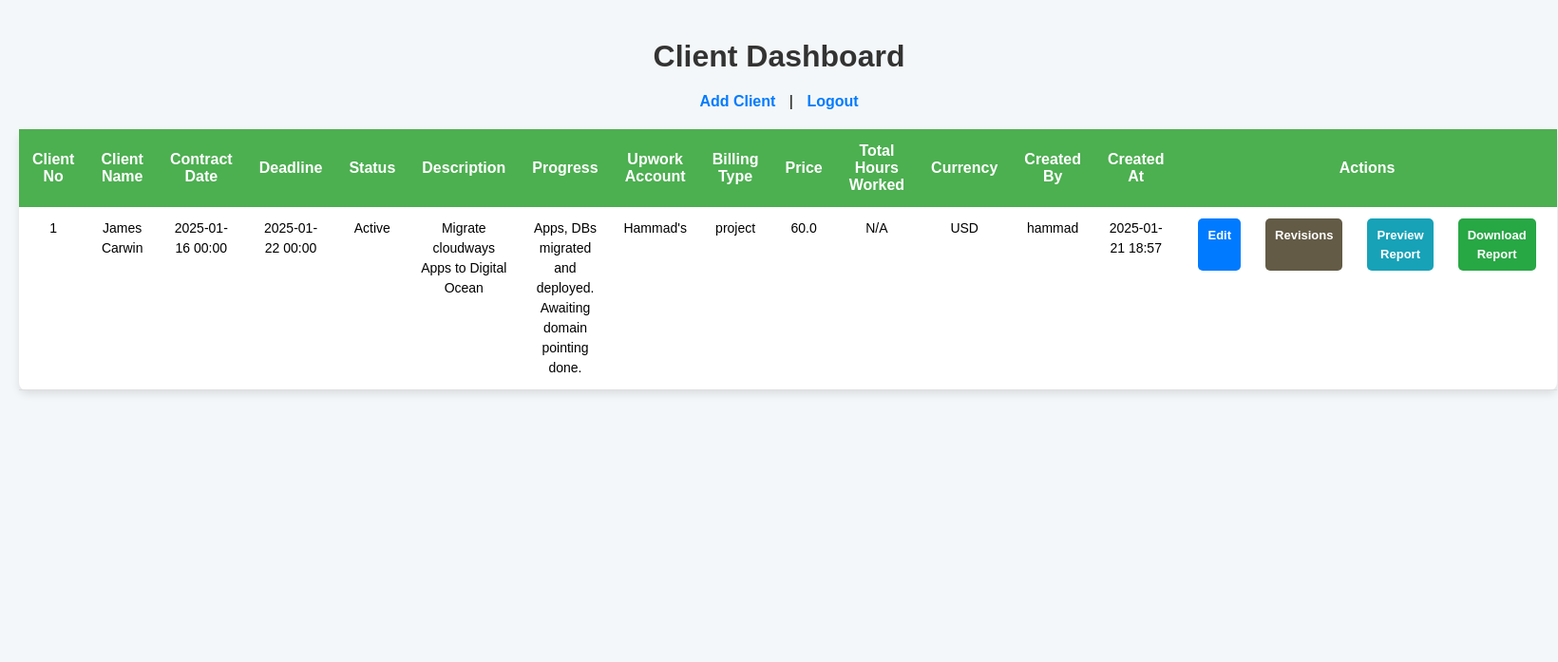
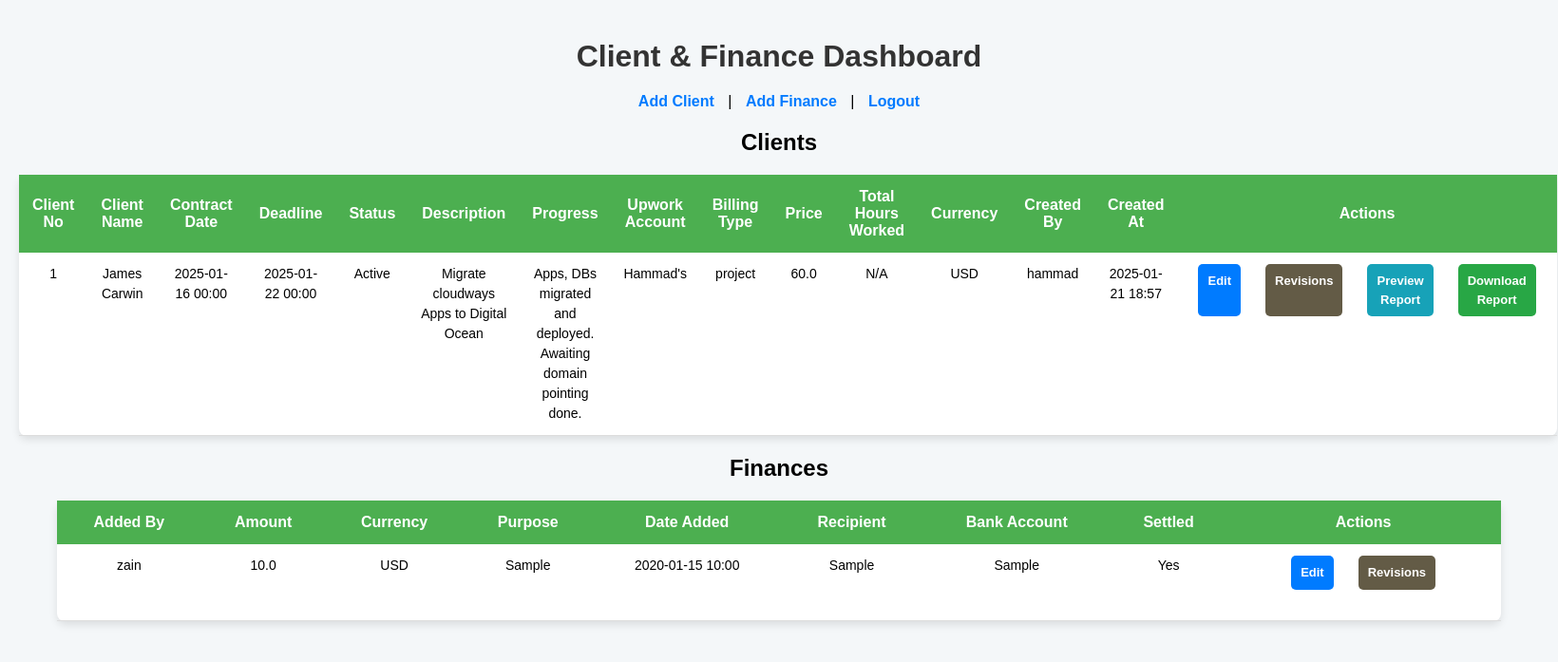
Before and after one commit to i2zoneadmin/cms, a Flask app: template templates/dashboard.html in a window 1640 px wide. Shown: the top 697 px of the page at 95% size. Run offline with Flask 3, Linux system fonts and the light colour scheme; the template is opened without the code that fills it: values that come from a table or form of the project are taken from there, others are empty; tables that the repository leaves empty hold one stand-in row (values such as "Sample post").

Commit message:
added finance management system

```diff
--- a/templates/dashboard.html
+++ b/templates/dashboard.html
@@ -1,4 +1,4 @@
-<!DOCTYPE html>
+<!-- <!DOCTYPE html>
 <html lang="en">
 <head>
     <meta charset="UTF-8">
@@ -65,4 +65,116 @@
         </table>
     </div>
 </body>
+</html> -->
+
+<!DOCTYPE html>
+<html lang="en">
+<head>
+    <meta charset="UTF-8">
+    <meta name="viewport" content="width=device-width, initial-scale=1.0">
+    <title>Client & Finance Dashboard</title>
+    <link rel="stylesheet" href="/static/css/dashboard.css">
+</head>
+<body>
+    <h1>Client & Finance Dashboard</h1>
+    <div>
+        <a href="/add_client">Add Client</a> |
+        <a href="/finance/add">Add Finance</a> |
+        <a href="/logout">Logout</a>
+    </div>
+
+    <!-- Client Table -->
+    <div class="table-container">
+        <h2>Clients</h2>
+        <table>
+            <thead>
+                <tr>
+                    <th>Client No</th>
+                    <th>Client Name</th>
+                    <th>Contract Date</th>
+                    <th>Deadline</th>
+                    <th>Status</th>
+                    <th>Description</th>
+                    <th>Progress</th>
+                    <th>Upwork Account</th>
+                    <th>Billing Type</th>
+                    <th>Price</th>
+                    <th>Total Hours Worked</th>
+                    <th>Currency</th>
+                    <th>Created By</th>
+                    <th>Created At</th>
+                    <th>Actions</th>
+                </tr>
+            </thead>
+            <tbody>
+                {% for client in clients %}
+                <tr>
+                    <td>{{ client.client_no }}</td>
+                    <td>{{ client.client_name }}</td>
+                    <td>{{ client.contract_date.strftime('%Y-%m-%d %H:%M') }}</td>
+                    <td>{{ client.deadline.strftime('%Y-%m-%d %H:%M') }}</td>
+                    <td>{{ client.status }}</td>
+                    <td>{{ client.description }}</td>
+                    <td>{{ client.progress }}</td>
+                    <td>{{ client.upwork_account }}</td>
+                    <td>{{ client.billing_type }}</td>
+                    <td>{{ client.price }}</td>
+                    <td>{% if client.billing_type == 'hourly' %}{{ client.hours_worked }}{% else %}N/A{% endif %}</td>
+                    <td>{{ client.currency }}</td>
+                    <td>{{ User.query.get(client.created_by).username }}</td>
+                    <td>{{ client.created_at.strftime('%Y-%m-%d %H:%M') }}</td>
+                    <td>
+                        <div class="action-buttons">
+                            <a href="/edit_client/{{ client.id }}" class="edit">Edit</a>
+                            <a href="/revisions/{{ client.id }}" class="revisions">Revisions</a>
+                            <a href="/reports/report/{{ client.id }}" class="preview">Preview Report</a>
+                            <a href="/reports/report/download/{{ client.id }}" class="download">Download Report</a>
+                        </div>
+                    </td>
+                </tr>
+                {% endfor %}
+            </tbody>
+        </table>
+    </div>
+
+    <!-- Finance Table -->
+    <div class="table-container">
+        <h2>Finances</h2>
+        <table>
+            <thead>
+                <tr>
+                    <th>Added By</th>
+                    <th>Amount</th>
+                    <th>Currency</th>
+                    <th>Purpose</th>
+                    <th>Date Added</th>
+                    <th>Recipient</th>
+                    <th>Bank Account</th>
+                    <th>Settled</th>
+                    <th>Actions</th>
+                </tr>
+            </thead>
+            <tbody>
+                {% for finance in finances %}
+                <tr>
+                    <td>{{ User.query.get(finance.added_by).username }}</td>
+                    <td>{{ finance.amount }}</td>
+                    <td>{{ finance.currency }}</td>
+                    <td>{{ finance.purpose }}</td>
+                    <td>{{ finance.date_added.strftime('%Y-%m-%d %H:%M') }}</td>
+                    <td>{{ finance.recipient }}</td>
+                    <td>{{ finance.bank_account }}</td>
+                    <td>{{ 'Yes' if finance.settled else 'No' }}</td>
+                    <td>
+                        <div class="action-buttons">
+                            <a href="/finance/edit/{{ finance.id }}" class="edit">Edit</a>
+                            <a href="/finance/revisions/{{ finance.id }}" class="revisions">Revisions</a>
+                        </div>
+                    </td>
+                </tr>
+                {% endfor %}
+            </tbody>
+        </table>
+    </div>
+</body>
 </html>
```
